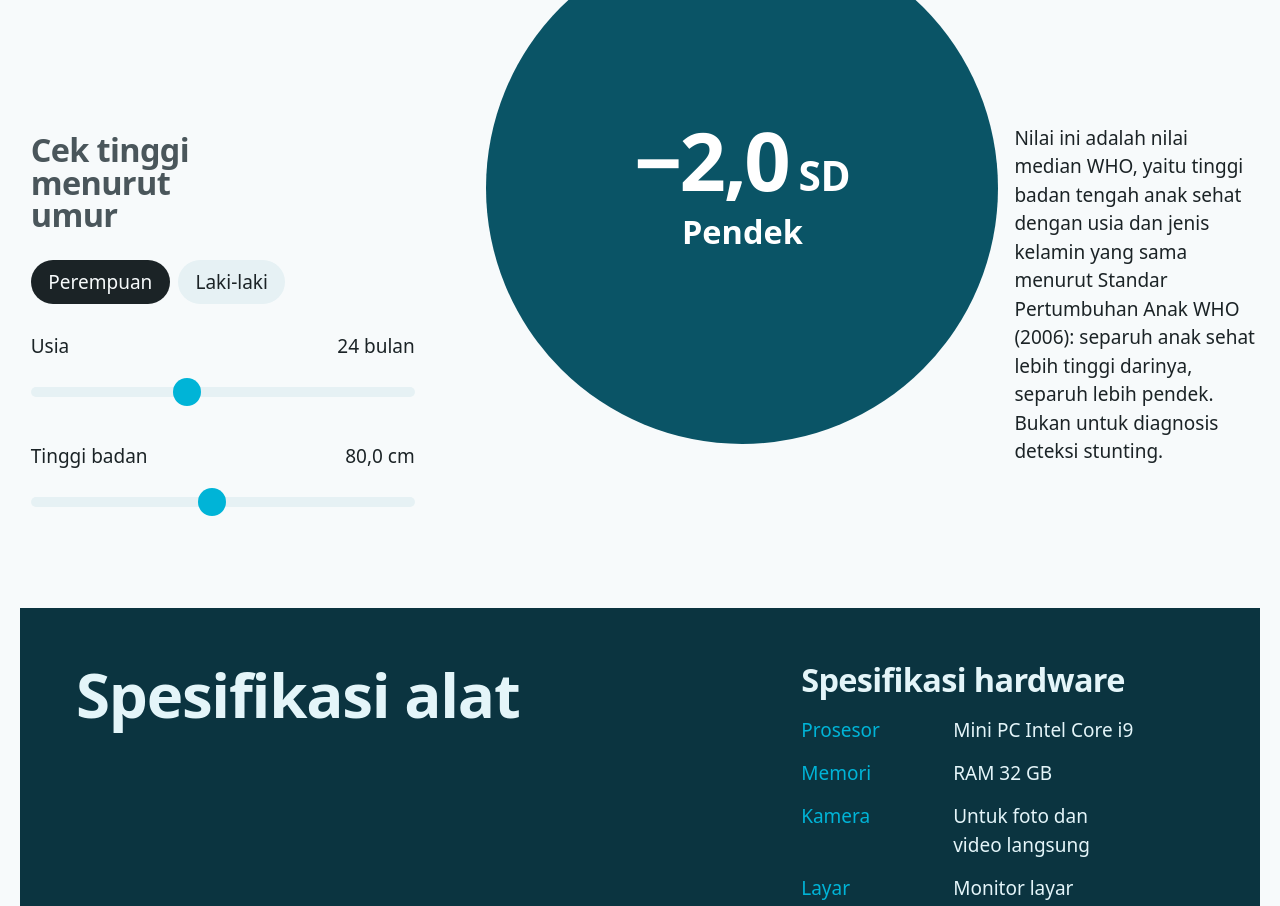
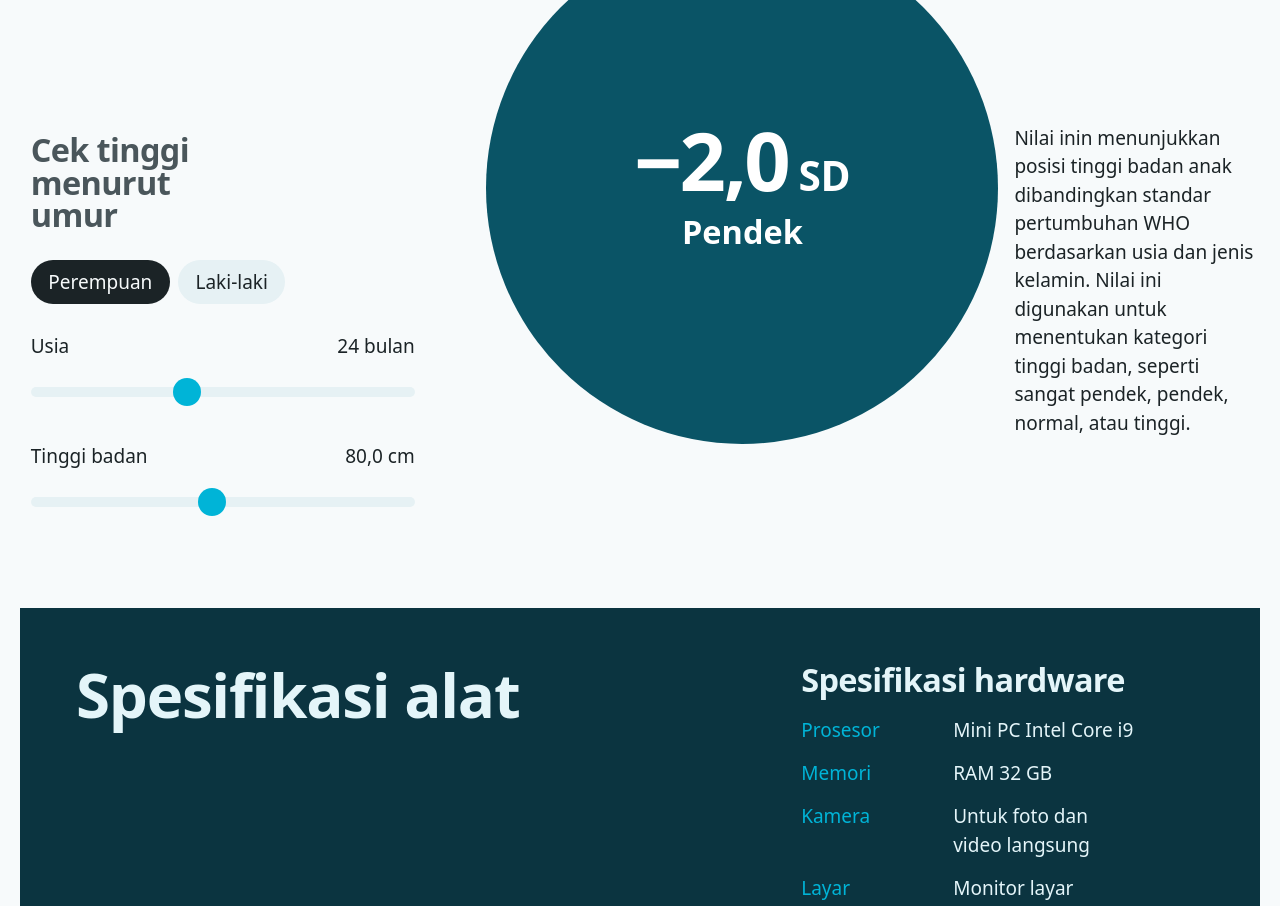
Before and after one commit to Jibrail0398/SSCS-Landing-Page, a React (Vite) app: page / in a window 1280 px wide. Shown: the part 2960-3866 px from the top of the page. Built offline with nearby package versions, Linux system fonts and the light colour scheme; a web font is replaced by a local one.

Commit message:
Ubah deskripsi nilai SD

```diff
--- a/src/App.tsx
+++ b/src/App.tsx
@@ -159,9 +159,9 @@ function Checker() {
       </div>
 
       <p className="check-fact">
-        Nilai ini adalah nilai median WHO, yaitu tinggi badan tengah anak sehat dengan usia dan jenis kelamin yang
-        sama menurut Standar Pertumbuhan Anak WHO (2006): separuh anak sehat lebih tinggi darinya, separuh lebih
-        pendek. Bukan untuk diagnosis deteksi stunting.
+        Nilai inin menunjukkan posisi tinggi badan anak dibandingkan standar pertumbuhan WHO
+        berdasarkan usia dan jenis kelamin.
+        Nilai ini digunakan untuk menentukan kategori tinggi badan, seperti sangat pendek, pendek, normal, atau tinggi.
       </p>
     </section>
   )
```
Also changed, not shown: 2 other files (tests, documents, lock files or other folders).
